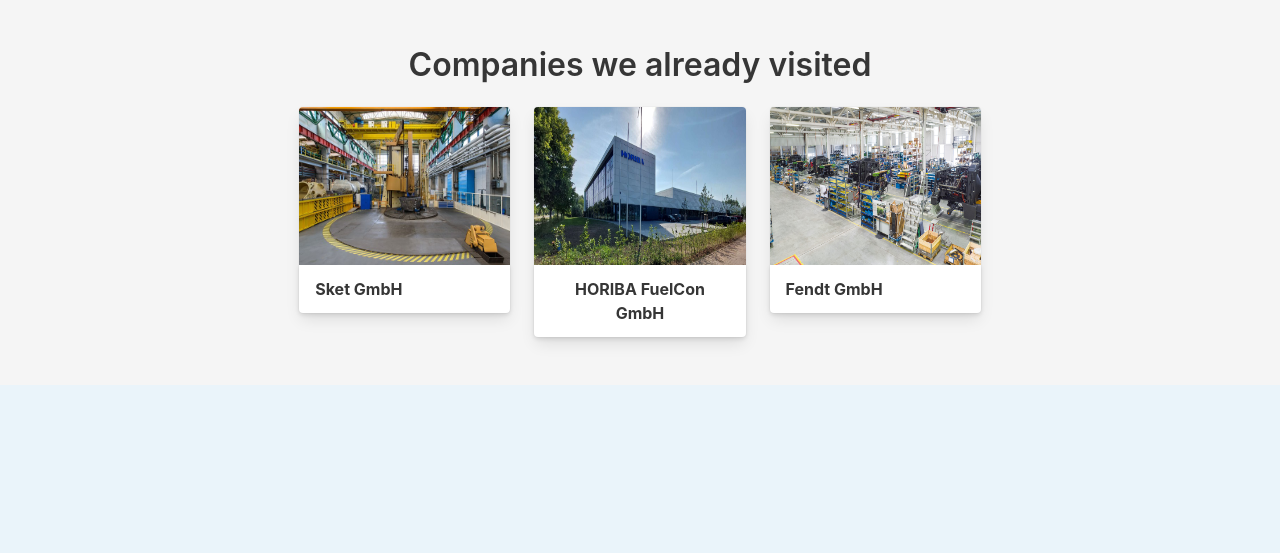
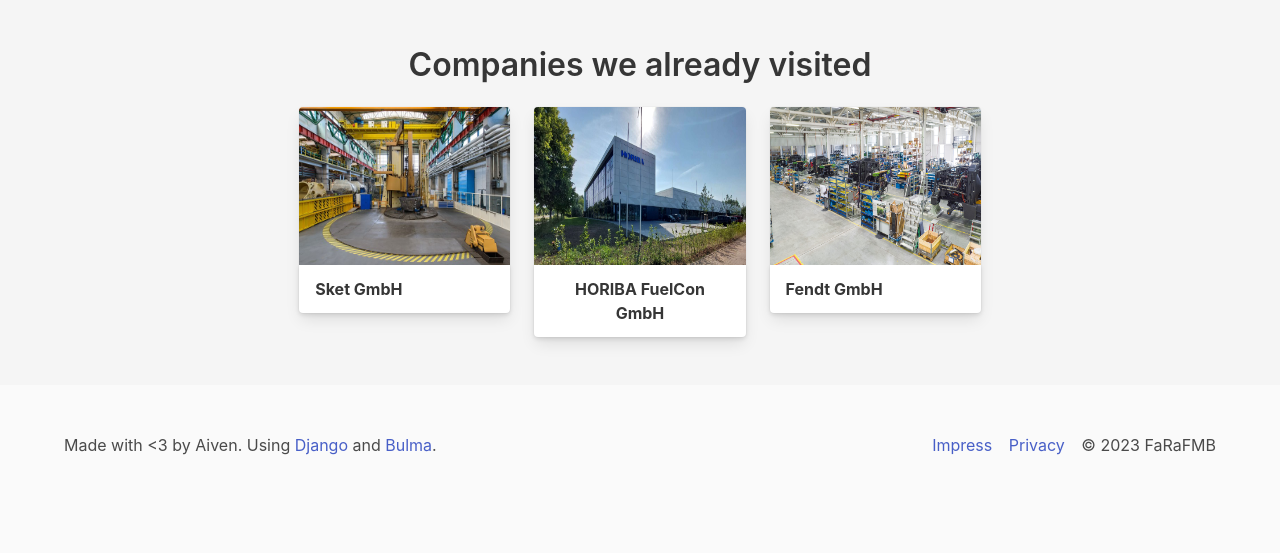
Before and after one commit to timptner/klubhaus, a Django app: page / in a window 1280 px wide. Shown: the part 591-1144 px from the top of the page. Before the commit the page ends 938 px from the top, so only its background shows below. Run offline with Django 4.2, Linux system fonts and the light colour scheme.

Commit message:
Add footer

```diff
--- /dev/null
+++ b/farafmb/templates/_footer.html
@@ -0,0 +1,20 @@
+{% load i18n %}
+<footer class="footer">
+    <div class="container">
+        <div class="columns">
+            <div class="column">
+                {% blocktrans %}
+                    Made with <3 by Aiven. Using <a href="https://www.djangoproject.com/" target="_blank">Django</a> and
+                    <a href="https://bulma.io/" target="_blank">Bulma</a>.
+                {% endblocktrans %}
+            </div>
+            <div class="column is-narrow">
+                <p>
+                    <a class="mr-3">{% trans "Impress" %}</a>
+                    <a class="mr-3">{% trans "Privacy" %}</a>
+                    &#169; {# 2023 - #}{% now 'Y' %} FaRaFMB
+                </p>
+            </div>
+        </div>
+    </div>
+</footer>
--- a/farafmb/templates/base.html
+++ b/farafmb/templates/base.html
@@ -21,5 +21,7 @@
     </section>
 {% endblock %}
 
+{% include '_footer.html' %}
+
 </body>
 </html>
```
